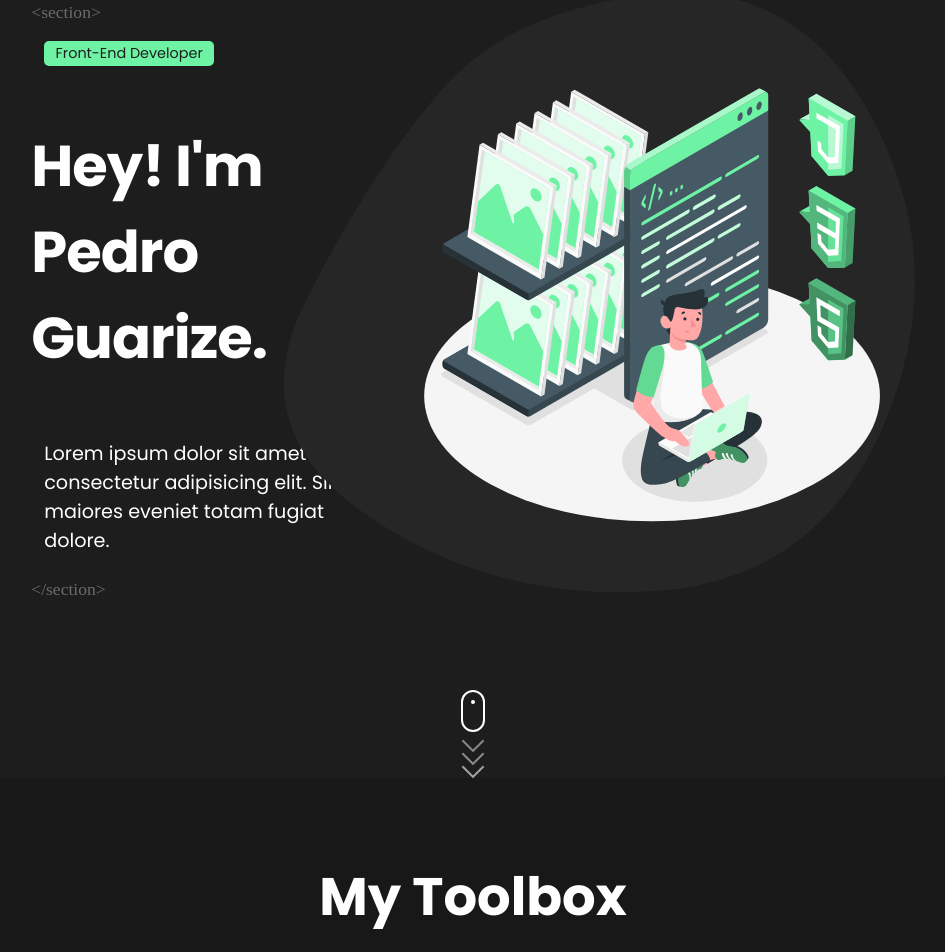
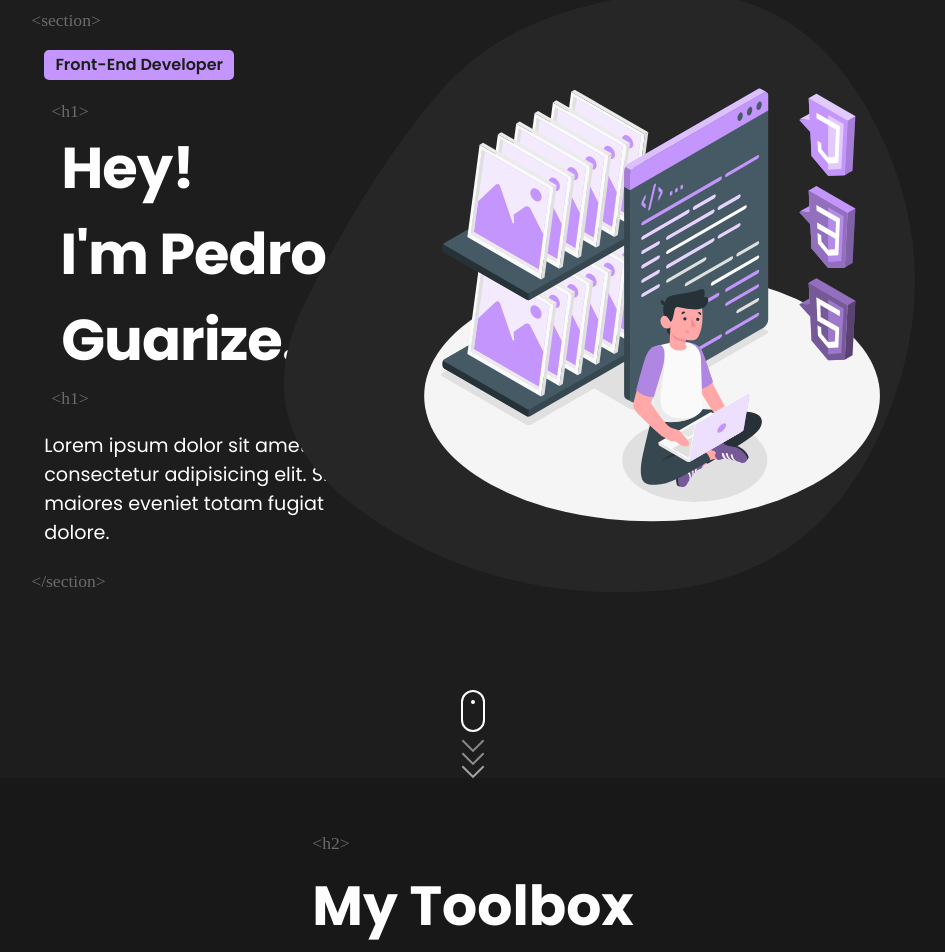
Before and after one commit to guarize/guarize-web-portfolio, a React (Create React App) app: page / in a window 1280 px wide. Shown: the part 180-1132 px from the top of the page, without its empty margins (167-1112 px from the left). Built offline with nearby package versions, Linux system fonts and the light colour scheme; a web font is replaced by a local one.

Commit message:
[styles] color changes

```diff
--- a/package.json
+++ b/package.json
@@ -6,6 +6,7 @@
     "@testing-library/jest-dom": "^5.16.1",
     "@testing-library/react": "^12.1.2",
     "@testing-library/user-event": "^13.5.0",
+    "prop-types": "^15.8.0",
     "react": "^17.0.2",
     "react-dom": "^17.0.2",
     "react-icons": "^4.3.1",
--- a/src/components/HomeSection.jsx
+++ b/src/components/HomeSection.jsx
@@ -1,7 +1,7 @@
 import React from 'react';
 import Header from './Header';
 import ScrollIndicator from './ScrollIndicator';
-import homeLogo from '../images/Static assets-amico.svg';
+import homeLogo from '../images/Static assets-amico (1).svg';
 import '../styles/HomeSection.css';
 
 export default function HomeSection() {
@@ -9,11 +9,18 @@ export default function HomeSection() {
     const phrase = "Hey! I'm Pedro Guarize.";
     return (
       <div>
-        {phrase.split('').map((letter, index) => (
+        {phrase.split('').map((letter, index) => (letter === '!' ? (
+          <>
+            <span key={index} className="home-intro-letter">
+              {letter}
+            </span>
+            <br />
+          </>
+        ) : (
           <span key={index} className="home-intro-letter">
             {letter}
           </span>
-        ))}
+        )))}
       </div>
     );
   };
@@ -27,7 +34,11 @@ export default function HomeSection() {
         <div className="home-text">
           <span className="html-tag">{'<section>'}</span>
           <p className="home-role">Front-End Developer</p>
-          <h1 className="home-intro">{createHomeIntro()}</h1>
+          <div className="home-intro-container">
+            <span className="html-tag">{'<h1>'}</span>
+            <h1 className="home-intro">{createHomeIntro()}</h1>
+            <span className="html-tag">{'<h1>'}</span>
+          </div>
           <p>
             Lorem ipsum dolor sit amet consectetur adipisicing elit. Sint
             maiores eveniet totam fugiat dolore.
--- a/src/components/MyToolbox.jsx
+++ b/src/components/MyToolbox.jsx
@@ -4,13 +4,19 @@ import '../styles/MyToolbox.css';
 function MyToolbox() {
   return (
     <section className="toolbox-wrapper">
-      <h2 className="toolbox-title">My Toolbox</h2>
+      <div className="toolbox-title">
+        <span className="html-tag">{'<h2>'}</span>
+        <h2>My Toolbox</h2>
+        <span className="html-tag">{'</h2>'}</span>
+      </div>
+      <span className="html-tag">{'<section>'}</span>
       <div>
         <p>Front-End</p>
       </div>
       <div>
         <p>General</p>
       </div>
+      <span className="html-tag">{'</section>'}</span>
     </section>
   );
 }
--- a/src/provider/PortfolioProvider.jsx
+++ b/src/provider/PortfolioProvider.jsx
@@ -1,14 +1,17 @@
 import PropTypes from 'prop-types';
-import React, { useState } from 'react';
+import React, { useMemo, useState } from 'react';
 import PortfolioContext from '../context/PortfolioContext';
 
 export default function PortfolioProvider({ children }) {
   const [stateA, setStateA] = useState([]);
 
-  const CONTEXT_VALUE = {
-    stateA,
-    setStateA,
-  };
+  const CONTEXT_VALUE = useMemo(
+    () => ({
+      stateA,
+      setStateA,
+    }),
+    [],
+  );
 
   return (
     <PortfolioContext.Provider value={CONTEXT_VALUE}>
--- a/src/styles/Header.css
+++ b/src/styles/Header.css
@@ -1,4 +1,6 @@
 @import url('https://fonts.googleapis.com/css2?family=Poppins:wght@400;600;700&display=swap');
+
+/* 6ef3a5 */
 
 .header-wrapper {
   font-family: 'Poppins', sans-serif;
@@ -37,7 +39,7 @@
 }
 
 .header-menu p:hover {
-  color: #6ef3a5;
+  color: #c495fd;
 }
 
 .header-menu p:hover::before {
@@ -68,7 +70,8 @@
 }
 
 .header-socials a:hover {
-  color: #6ef3a5;
+  color: #c495fd;
+  transform: scale(101%);
 }
 
 .header-socials span {
--- a/src/styles/HomeSection.css
+++ b/src/styles/HomeSection.css
@@ -31,29 +31,35 @@
 }
 
 .home-role {
-  background-color: #6ef3a5;
+  background-color: #c495fd;
   display: flex;
   justify-content: center;
   align-items: center;
-  width: 170px;
+  width: 190px;
+  font-weight: 600;
   text-align: center;
-  height: 25px;
+  height: 30px;
   border-radius: 5px;
-  font-size: 0.9rem;
+  font-size: 1rem;
   color: #1d1d1d;
+}
+
+.home-intro-container {
+  margin-left: 20px;
 }
 
 .home-intro {
   font-size: 3.6rem;
+  margin: 0 0 0 10px;
 }
 
 .home-intro-letter {
   margin: 12px;
-  transition: all 0.2s ease-in-out;
+  transition: all 0.1s ease-in-out;
 }
 
 .home-intro-letter:hover {
-  color: #6ef3a5;
+  color: #c495fd;
 }
 
 .home-avatar {
--- a/src/styles/MyToolbox.css
+++ b/src/styles/MyToolbox.css
@@ -13,6 +13,10 @@
 }
 
 .toolbox-title {
-  font-size: 3.3rem;
-  margin-top: 80px;
+  font-size: 2.3rem;
+  margin: 30px 0 70px;
 }
+
+.toolbox-title h2 {
+  margin: 0;
+}
```
Also changed, not shown: src/images/Static assets-amico (1).svg (added), 1 other file (tests, documents, lock files or other folders).
